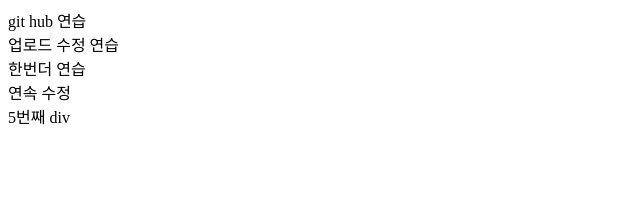
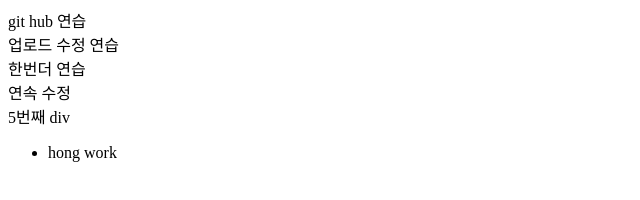
Before and after one commit to SimJeMin/open, a plain HTML site: page index.html in a window 1280 px wide. Shown: the full height of the page, 0-640 px from the left. Drawn offline with Linux system fonts and the light colour scheme.

Commit message:
ver06_index.html <ul> <li> 태그추가

```diff
--- a/index.html
+++ b/index.html
@@ -6,5 +6,8 @@
 		<div>한번더 연습<div>
 		<div>연속 수정</div>
 		<div>5번째 div<div>
+		<ul>
+			<li>hong work</li>
+		</ul>
 	</body>
 </html>
```
